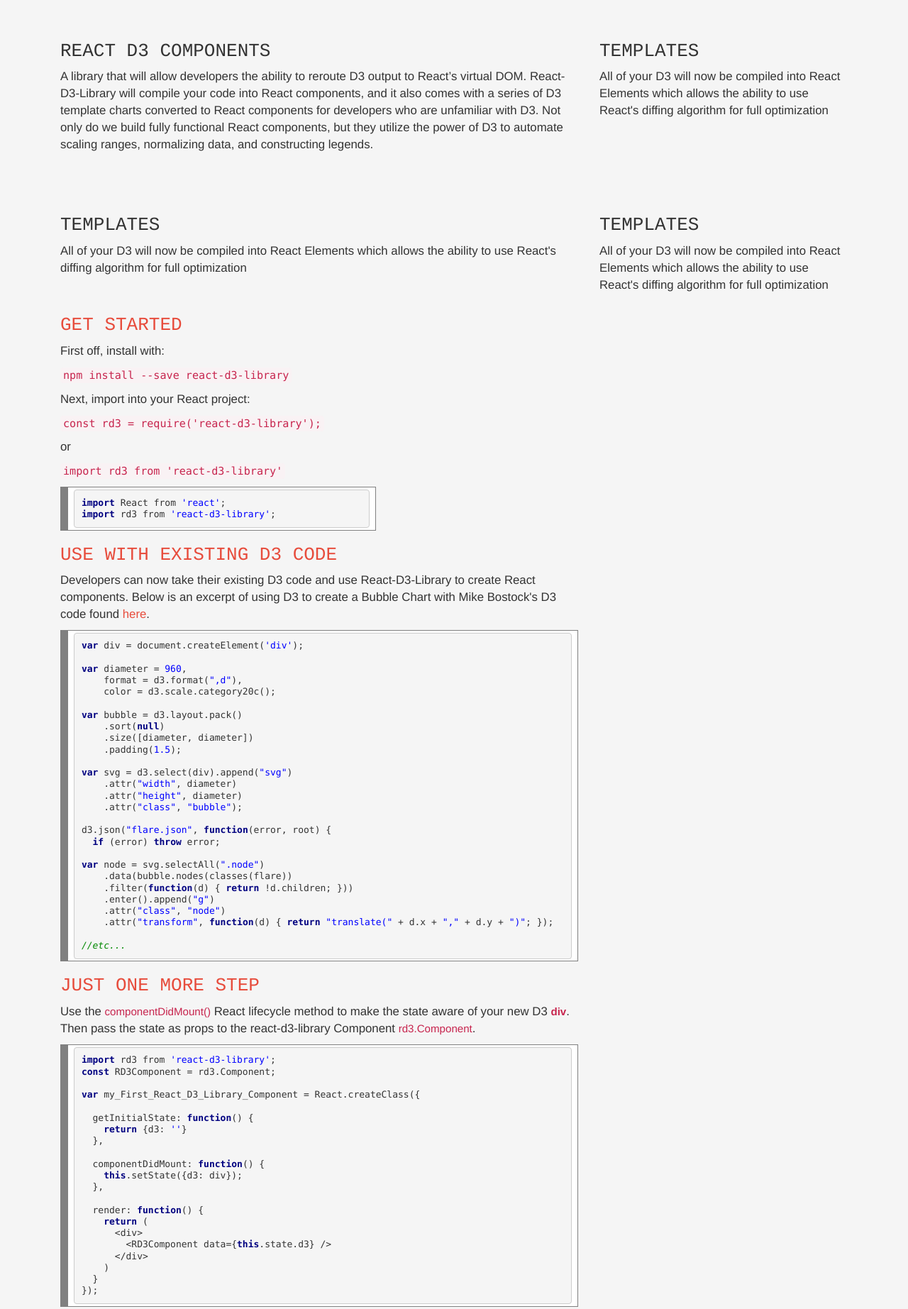
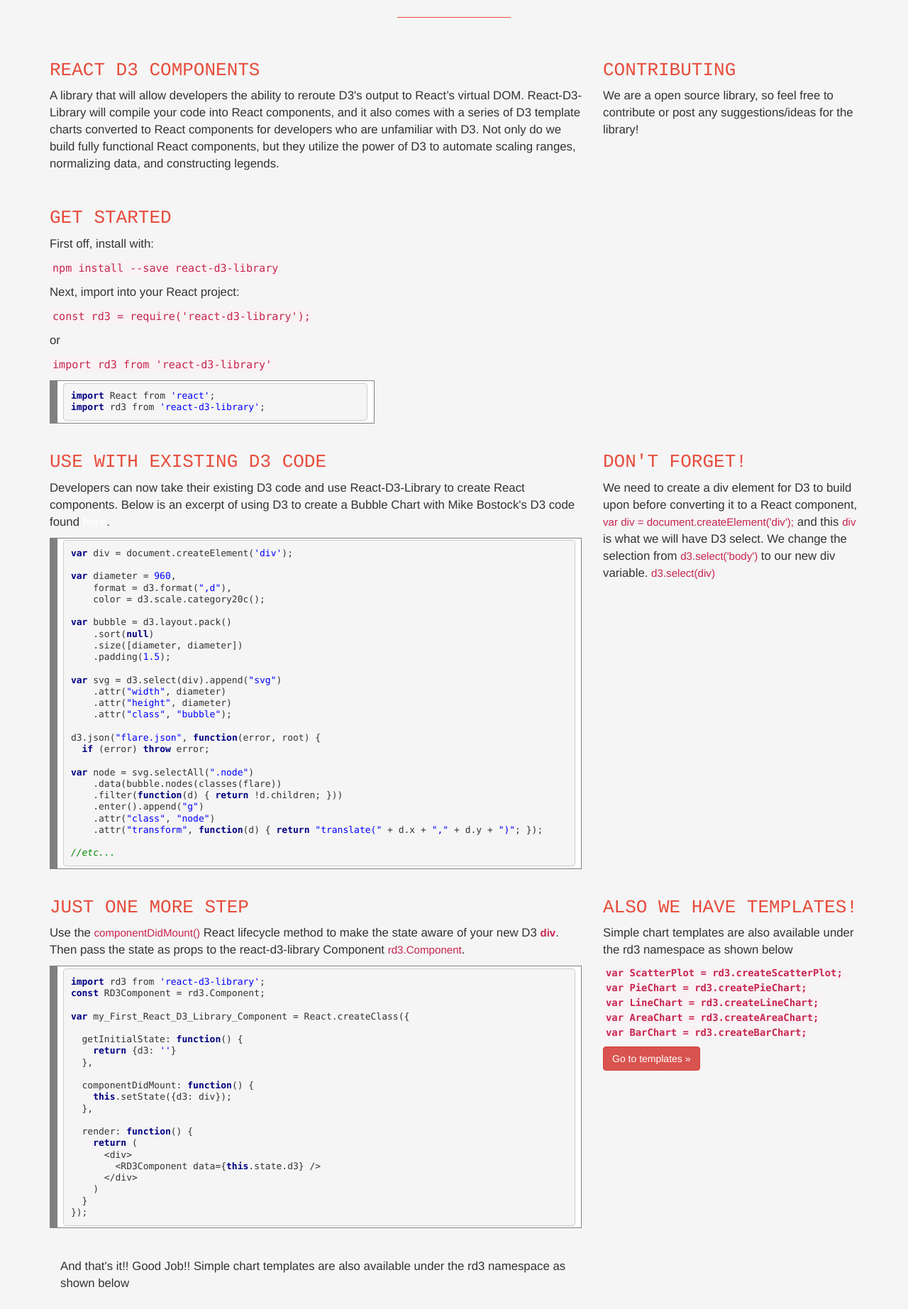
Before and after one commit to react-d3-library/react-d3-library.github.io, a plain HTML site: page index.html in a window 1280 px wide. Shown: the part 820-2665 px from the top of the page at 71% size. Drawn offline with nearby package versions, Linux system fonts and the light colour scheme; some packages are replaced by stand-ins of ours; a script that the page names is missing.

Commit message:
added text for flexibility and templates description, added contribution text, added dont forget text, added template text and button to transition to template page

```diff
--- a/index.html
+++ b/index.html
@@ -58,7 +58,6 @@
         <h1>React D3 Library</h1>
         <p>A JavaScript library that will allow developers the ability to use D3 in React.</p>
         <p><a class="btn btn-danger btn-lg" href="https://github.com/react-d3-library/react-d3-library/wiki" role="button">Get Started &raquo;</a></p>
-        <!-- Modal -->
       </div>
     </div>
 
@@ -79,7 +78,7 @@
               <i class="fa fa-cogs fa-stack-1x fa-inverse"></i>
             </span>
             <h3>Flexibility</h3>
-            <p>All of your D3 will now be compiled into React Elements which allows the ability to use React's diffing algorithm for full optimization</p>
+            <p>React D3 Library also supports transitions, animations, tooltips, zoom, brush, event listeners, and the list goes on.</p>
          </div>
           <div class="col-md-4">
             <span class="fa-stack fa-4x">
@@ -87,39 +86,30 @@
               <i class="fa fa-area-chart  fa-stack-1x fa-inverse"></i>
             </span>
             <h3>Templates</h3>
-            <p>All of your D3 will now be compiled into React Elements which allows the ability to use React's diffing algorithm for full optimization</p>
+            <p>It's a simple process to create D3 elements in React and because of this we are able to make contributing or using templates easy.</p>
           </div>
         </div>
 
         <hr/>
 
-        <div class="components-info">
-
+      <div class="row">
+        <div class="get-started">
           <div class="col-md-8">
             <h3>React D3 Components</h3>
-            <p>A library that will allow developers the ability to reroute D3 output to React’s virtual DOM. React-D3-Library will compile your code into React components, and it also comes with a series of D3 template charts converted to React components for developers who are unfamiliar with D3. Not only do we build fully functional React components, but they utilize the power of D3 to automate scaling ranges, normalizing data, and constructing legends.</p>
+            <p>A library that will allow developers the ability to reroute D3's output to React’s virtual DOM. React-D3-Library will compile your code into React components, and it also comes with a series of D3 template charts converted to React components for developers who are unfamiliar with D3. Not only do we build fully functional React components, but they utilize the power of D3 to automate scaling ranges, normalizing data, and constructing legends.</p>
           </div>
 
           <div class="col-md-4">
-            <h3>Templates</h3>
-            <p>All of your D3 will now be compiled into React Elements which allows the ability to use React's diffing algorithm for full optimization</p>
+            <h3>Contributing</h3>
+            <p>We are a open source library, so feel free to contribute or post any suggestions/ideas for the library!</p>
           </div>
 
-          <div class="col-md-8">
-            <h3>Templates</h3>
-            <p>All of your D3 will now be compiled into React Elements which allows the ability to use React's diffing algorithm for full optimization</p>
-          </div>
-
-          <div class="col-md-4">
-            <h3>Templates</h3>
-            <p>All of your D3 will now be compiled into React Elements which allows the ability to use React's diffing algorithm for full optimization</p>
         </div>
       </div>
 
-        <div class="get-started col-md-12">
 
         <div class="row">
-            <div class="col-md-5">
+          <div class="get-started col-md-5">
             <h3>Get Started</h3>
             <p>First off, install with:</p>
             <p><code>npm install --save react-d3-library</code></p>
@@ -133,12 +123,9 @@
           </div>
         </div>
 
-      </div>
-
-        <div class="use-code col-md-12">
 
       <div class="row">
-            <div class="col-md-8">
+        <div class="get-started col-md-8">
           <h3>Use With Existing D3 Code</h3>
           <p>Developers can now take their existing D3 code and use React-D3-Library to create React components. Below is an excerpt of using D3 to create a Bubble Chart with Mike Bostock's D3 code found <a href="https://bl.ocks.org/mbostock/4063269">here</a>.</p>
 <!-- HTML generated using hilite.me --><div style="background: #ffffff; overflow:auto;width:auto;border:solid gray;border-width:.1em .1em .1em .8em;padding:.2em .6em;"><pre style="margin: 0; line-height: 125%"><span style="color: #000080; font-weight: bold">var</span> div = document.createElement(<span style="color: #0000FF">&#39;div&#39;</span>);
@@ -170,19 +157,28 @@
 <span style="color: #008800; font-style: italic">//etc...</span>
 </pre></div>
         </div>
-
-            <div class="use-code col-md-12">
-
+        <div class="get-started col-md-4">
+          <h3>Don't forget!</h3>
+          <p>We need to create a div element for D3 to build upon before converting it to a React component,
+            <span class="hilight-code">var div = document.createElement('div');</span>
+            and this <span class="hilight-code">div</span> is what we will have D3 select.
+            We change the selection from
+            <span class="hilight-code">d3.select('body')</span>
+            to our new div variable.
+            <span class="hilight-code">d3.select(div)</span>
+          </p>
+        </div>
+      </div>
  <div class="row">
-                <div class="col-md-8">
+        <div class="get-started col-md-8">
           <h3>Just one more step</h3>
             <p>
               Use the <span class="hilight-code">componentDidMount()</span> React lifecycle method to make the state aware of your new D3 <span class="hilight-code"><strong>div</strong></span>.
 
-                    Then pass the state as props to the react-d3-library Component <span class="hilight-code">rd3.Component</span>.</p>
-                </div>
-                <div class="col-md-8">
-                  <!-- HTML generated using hilite.me --><div style="background: #ffffff; overflow:auto;width:auto;border:solid gray;border-width:.1em .1em .1em .8em;padding:.2em .6em;"><pre style="margin: 0; line-height: 125%"><span style="color: #000080; font-weight: bold">import</span> rd3 from <span style="color: #0000FF">&#39;react-d3-library&#39;</span>;
+              Then pass the state as props to the react-d3-library Component <span class="hilight-code">rd3.Component</span>.
+            </p>
+              <!-- HTML generated using hilite.me -->
+              <div style="background: #ffffff; overflow:auto;width:auto;border:solid gray;border-width:.1em .1em .1em .8em;padding:.2em .6em;"><pre style="margin: 0; line-height: 125%"><span style="color: #000080; font-weight: bold">import</span> rd3 from <span style="color: #0000FF">&#39;react-d3-library&#39;</span>;
 <span style="color: #000080; font-weight: bold">const</span> RD3Component = rd3.Component;
 
 <span style="color: #000080; font-weight: bold">var</span> my_First_React_D3_Library_Component = React.createClass({
@@ -204,6 +200,31 @@
   }
 });
 </pre></div>
+<!-- HTML generated using hilite.me -->
+        </div>
+        <div class="get-started col-md-4">
+          <h3>Also we have templates!</h3>
+          <p>
+            Simple chart templates are also available under the rd3 namespace as shown below<br>
+          </p>
+          <code><strong><span class="hilight-code template-code">var ScatterPlot = rd3.createScatterPlot;</span></strong></code><br>
+          <code><strong><span class="hilight-code template-code">var PieChart = rd3.createPieChart;</span></strong></code><br>
+          <code><strong><span class="hilight-code template-code">var LineChart = rd3.createLineChart;</span></strong></code><br>
+          <code><strong><span class="hilight-code template-code">var AreaChart = rd3.createAreaChart;</span></strong></code><br>
+          <code><strong><span class="hilight-code template-code">var BarChart = rd3.createBarChart;</span></strong></code><br>
+          <p><a class="btn btn-danger btn-md" href="https://github.com/react-d3-library/react-d3-library/wiki" role="button">Go to templates &raquo;</a></p>
+        </div>
+      </div>
+
+
+            <div class="use-code col-md-12">
+
+              <div class="row">
+                <div class="get-started col-md-8">
+
+                </div>
+                <div class="col-md-8">
+
                 </div>
                 <div class="col-md-8">
                   <br/>
--- a/stylesheets/main.css
+++ b/stylesheets/main.css
@@ -18,10 +18,11 @@
 }
 
 .jumbotron {
+  padding: 80px 0 !important;
   text-align: center;
   background-color: #2d2d2d;
   color: white;
-  margin-bottom: 0px;
+  margin-bottom: 0px !important;
 }
 
 .jumbotron h1 {
@@ -34,6 +35,10 @@
   padding: 0 50px;
 }
 
+.homepage a {
+  margin-top: 10px;
+  color: white !important;
+}
 
 ul.nav {
   font-size: 13px;
@@ -97,11 +102,15 @@
   font-size: 1.2em;
 }
 
+.get-started {
+  margin-top: 20px;
+}
+
 .components-info div {
   margin-top: 5%;
 }
 
-.use-code .hilight-code {
+.hilight-code {
   font-size: 90%;
   color: #c7254e;
 }
@@ -118,6 +127,10 @@
 
 #scroll-top a {
   color: #333;
+}
+
+.template-code {
+  font-size: 1.1em;
 }
 
 footer {
```
Also changed, not shown: static/index.html (added, +67 -0 lines). Lines whose indentation alone changed are shown as unchanged.
